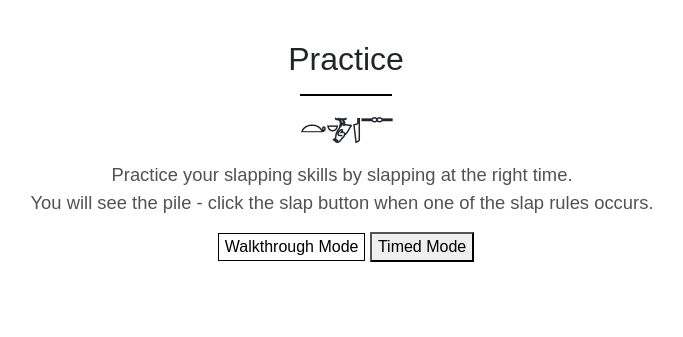
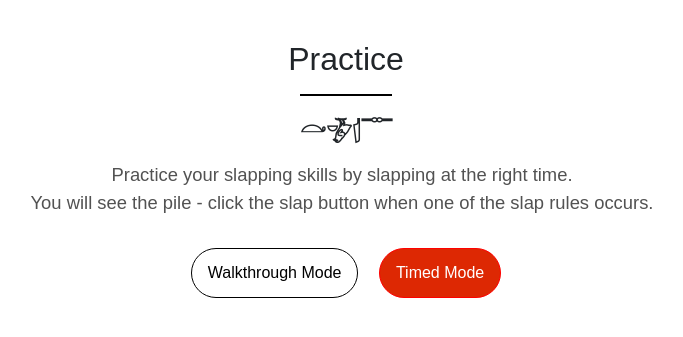
Before and after one commit to mayasrikm/coms4170final, a Flask app: page /practice in a window 1280 px wide. Shown: the part 56-393 px from the top of the page, without its empty margins (294-977 px from the left). Run offline with Flask 3, Linux system fonts and the light colour scheme; some libraries are stand-ins or nearby versions.

Commit message:
oops more button border changes

```diff
--- a/static/main.css
+++ b/static/main.css
@@ -113,7 +113,7 @@ h6 {
 	color: white;
 	background-color: #dd2803;
 	padding: 0.75rem 1rem;
-	border: none;
+	border: solid 1.5px red;
 	border-radius: 25px;
 	margin: 1rem 0.5rem;
 }
@@ -136,7 +136,7 @@ h6 {
 
 .white-button:hover {
 	cursor: pointer;
-	border: none;
+	border: solid 1.5px black;
 	background-color: black;
 	color:white;
 }
--- a/static/practice.css
+++ b/static/practice.css
@@ -1,9 +1,3 @@
-#walkthrough {
-	color: black;
-	border: solid 1px black;
-	background-color: white;
-}
-
 .top-cont {
     display: flex;
     justify-content: center;
--- a/static/practice_script.js
+++ b/static/practice_script.js
@@ -1,3 +1,6 @@
+let correct_score = 0;
+let incorrect_score = 0;
+
 function getRandomCard() {
   const suits = ["hearts", "diamonds", "clubs", "spades"];
   const values = [
--- a/templates/practice/practice.html
+++ b/templates/practice/practice.html
@@ -11,8 +11,8 @@
         Practice your slapping skills by slapping at the right time. <br>
         You will see the pile - click the slap button when one of the slap rules occurs.
     </p>
-    <a href="/practice/walkthrough"><button id="walkthrough">Walkthrough Mode</button></a>
-    <a href="/practice/timed"><button>Timed Mode</button></a>
+    <a href="/practice/walkthrough"><button class="white-button">Walkthrough Mode</button></a>
+    <a href="/practice/timed"><button class="red-button">Timed Mode</button></a>
   </div>
 </body>
 <link rel="stylesheet" href="{{url_for('static', filename='main.css')}}" />
```
